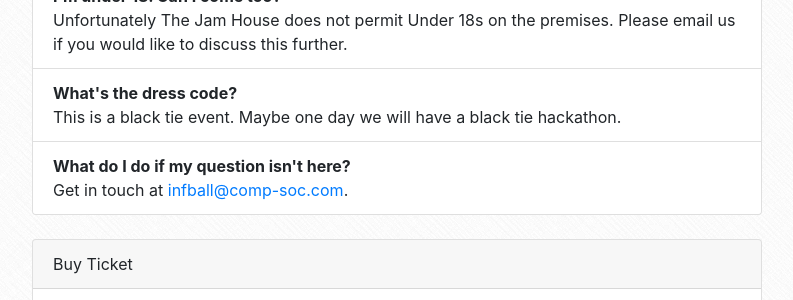
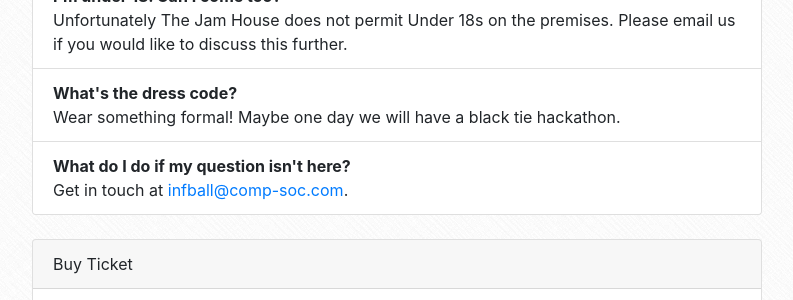
Before and after one commit to compsoc-edinburgh/website, a Jekyll site: the page built from _pages/infball.html, in a window 1280 px wide and 900 px high, scrolled down 695 px. Shown: the part 153-453 px from the top of the window, without its empty margins (243-1036 px from the left). Built offline with Jekyll 4.4.1, drawn with Linux system fonts in a browser that asks for light colours; nearby versions of some CDN libraries.

Commit message:
Make black tie FAQ better

```diff
--- a/_pages/infball.html
+++ b/_pages/infball.html
@@ -43,7 +43,7 @@ has_include: true
                 <li class="list-group-item">
                     <strong>What's the dress code?</strong>
                     <div>
-                        This is a black tie event. Maybe one day we will have a black tie hackathon.
+                        Wear something formal! Maybe one day we will have a black tie hackathon.
                     </div>
                 </li>
                 <li class="list-group-item">
```
